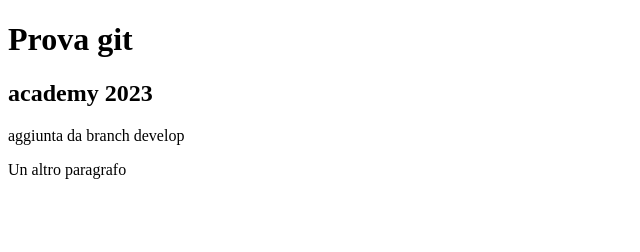
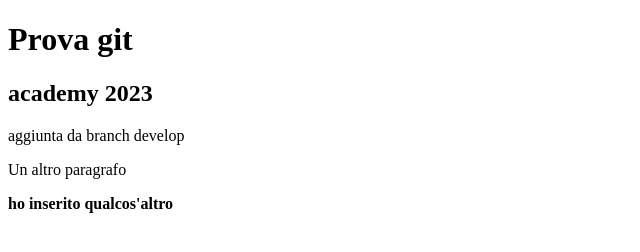
Before and after one commit to salvatorelaspata/progettogit, a plain HTML site: page index.html in a window 1280 px wide. Shown: the whole page, without its empty margins (0-640 px from the left). Drawn offline with Linux system fonts and the light colour scheme.

Commit message:
ho inserito altro!

```diff
--- a/index.html
+++ b/index.html
@@ -10,5 +10,6 @@
   <h2>academy 2023</h2>
   <p>aggiunta da branch develop</p>
   <p>Un altro paragrafo</p>
+  <b>ho inserito qualcos'altro</b>
 </body>
 </html>
```
